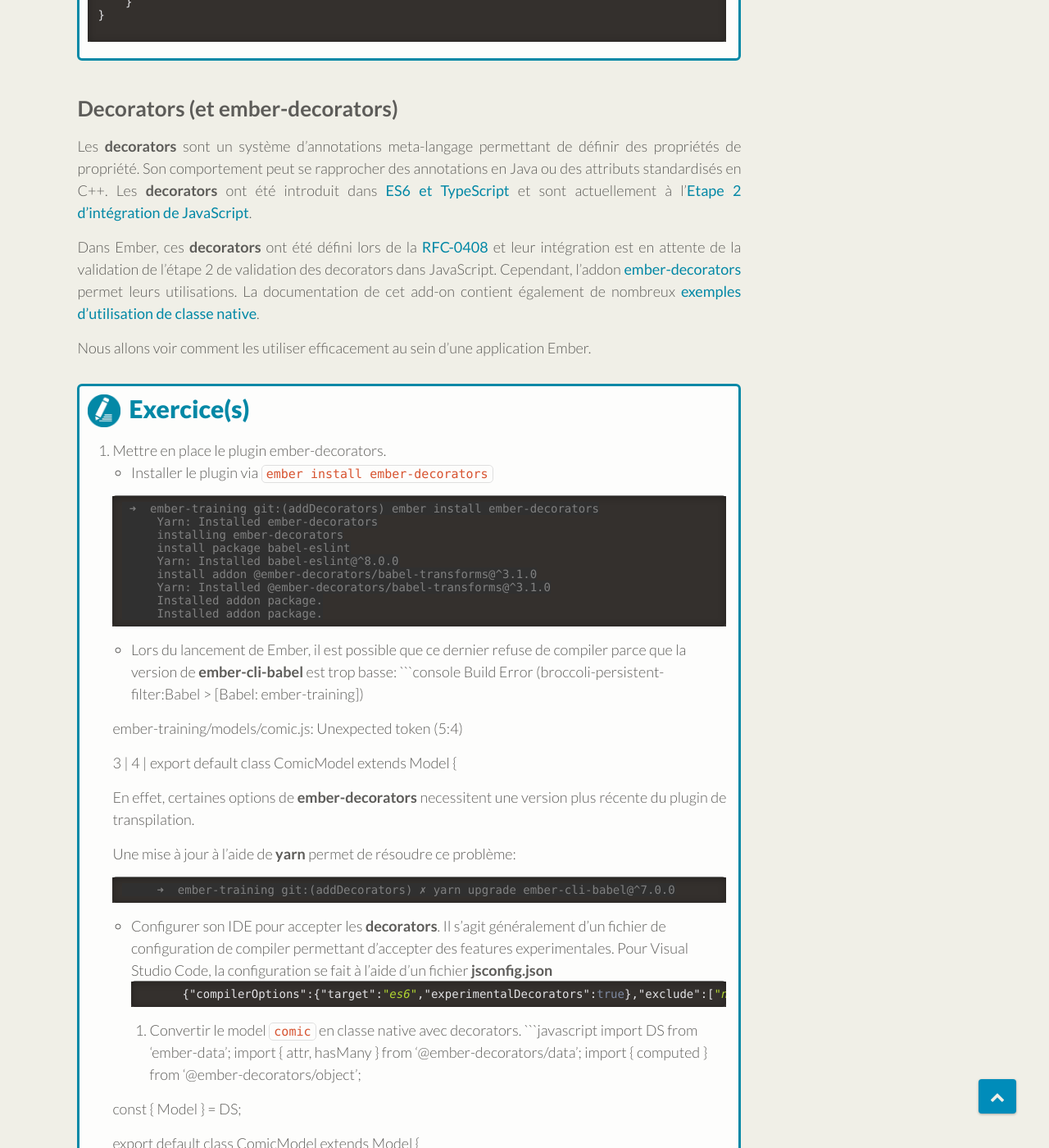
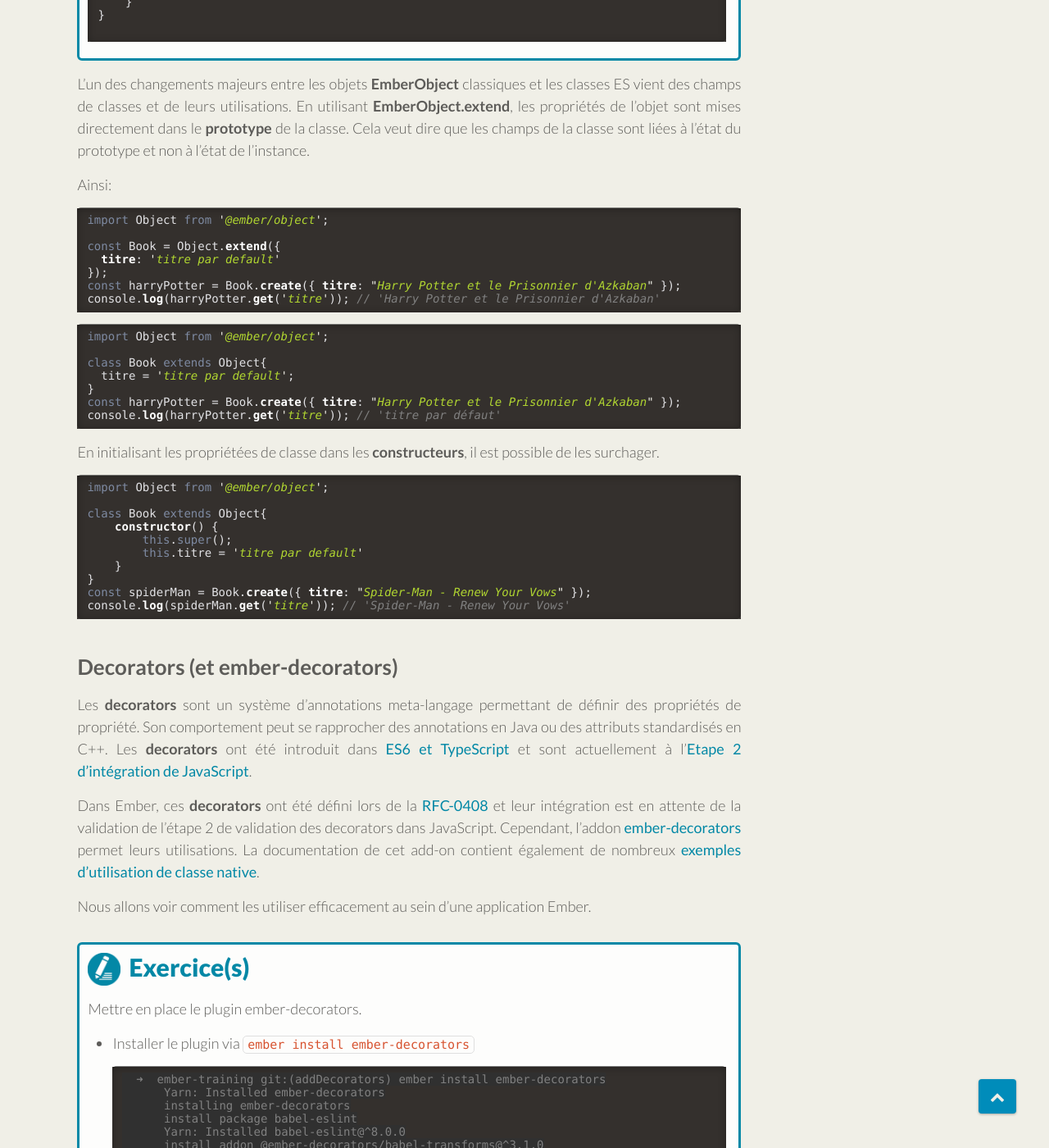
Before and after one commit to bmeurant/bmeurant.github.io, a Jekyll site: the page built from ember/training/advanced.md, in a window 1280 px wide and 1400 px high, scrolled down 1812 px. Shown: the whole window at 82% size. Built offline with Jekyll 4.4.1, drawn with Linux system fonts in a browser that asks for light colours; nearby versions of some CDN libraries; some of the changed text lies outside the part shown.

Commit message:
chore: ajout d'une partie avancée

````diff
--- a/ember/training/advanced.md
+++ b/ember/training/advanced.md
@@ -99,6 +99,46 @@
   {% endcapture %}{{ m | markdownify }}
 </div>
 
+
+L'un des changements majeurs entre les objets **EmberObject** classiques et les classes ES vient des champs de classes et de leurs utilisations. En utilisant **EmberObject.extend**, les propriétés de l'objet sont mises directement dans le **prototype** de la classe. Cela veut dire que les champs de la classe sont liées à l'état du prototype et non à l'état de l'instance.
+
+Ainsi:
+```javascript
+import Object from '@ember/object';
+
+const Book = Object.extend({
+  titre: 'titre par default'
+});
+const harryPotter = Book.create({ titre: "Harry Potter et le Prisonnier d'Azkaban" });
+console.log(harryPotter.get('titre')); // 'Harry Potter et le Prisonnier d'Azkaban'
+```
+
+```javascript
+import Object from '@ember/object';
+
+class Book extends Object{
+  titre = 'titre par default';
+}
+const harryPotter = Book.create({ titre: "Harry Potter et le Prisonnier d'Azkaban" });
+console.log(harryPotter.get('titre')); // 'titre par défaut'
+```
+
+En initialisant les propriétées de classe dans les **constructeurs**, il est possible de les surchager.
+
+```javascript
+import Object from '@ember/object';
+
+class Book extends Object{
+    constructor() {
+        this.super();
+        this.titre = 'titre par default'
+    }
+}
+const spiderMan = Book.create({ titre: "Spider-Man - Renew Your Vows" });
+console.log(spiderMan.get('titre')); // 'Spider-Man - Renew Your Vows'
+```
+
+
 ### Decorators (et ember-decorators)
 
 Les **decorators** sont un système d'annotations meta-langage permettant de définir des propriétés de propriété. Son comportement peut se rapprocher des annotations en Java ou des attributs standardisés en C++.
@@ -127,55 +167,97 @@
         Installed addon package.
     ```
 
-    * Lors du lancement de Ember, il est possible que ce dernier refuse de compiler parce que la version de **ember-cli-babel** est trop basse:
+* Lors du lancement de Ember, il est possible que ce dernier refuse de compiler parce que la version de **ember-cli-babel** est trop basse:
+
     ```console
-    Build Error (broccoli-persistent-filter:Babel > [Babel: ember-training])
+        Build Error (broccoli-persistent-filter:Babel > [Babel: ember-training])
 
-    ember-training/models/comic.js: Unexpected token (5:4)
-
-    3 |
-    4 | export default class ComicModel extends Model {
-    > 5 |     @attr('string', { defaultValue: 'new' }) title;
-        |     ^
+        ember-training/models/comic.js: Unexpected token (5:4)
+          3 |
+          4 | export default class ComicModel extends Model {
+        > 5 |     @attr('string', { defaultValue: 'new' }) title;
+            |     ^
     ```
 
 
-    En effet, certaines options de **ember-decorators** necessitent une version plus récente du plugin de transpilation.
+En effet, certaines options de **ember-decorators** necessitent une version plus récente du plugin de transpilation.
 
-    Une mise à jour à l'aide de **yarn** permet de résoudre ce problème:
+Une mise à jour à l'aide de **yarn** permet de résoudre ce problème:
 
-    ```console
-        ➜  ember-training git:(addDecorators) ✗ yarn upgrade ember-cli-babel@^7.0.0
-    ```
+```console
+➜  ember-training git:(addDecorators) yarn upgrade ember-cli-babel@^7.0.0
+```
 
-    * Configurer son IDE pour accepter les **decorators**. Il s'agit généralement d'un fichier de configuration de compiler permettant d'accepter des features experimentales.
-        Pour Visual Studio Code, la configuration se fait à l'aide d'un fichier **jsconfig.json**
-        ```json
-            {"compilerOptions":{"target":"es6","experimentalDecorators":true},"exclude":["node_modules","bower_components","tmp","vendor",".git","dist"]}
-        ```
-    1. Convertir le model `comic` en classe native avec decorators.
+* Configurer son IDE pour accepter les **decorators**. Il s'agit généralement d'un fichier de configuration de compiler permettant d'accepter des features experimentales.
+
+Pour Visual Studio Code, la configuration se fait à l'aide d'un fichier **jsconfig.json**
+
+```json
+    {"compilerOptions":{"target":"es6","experimentalDecorators":true},"exclude":["node_modules","bower_components","tmp","vendor",".git","dist"]}
+```
+  {% endcapture %}{{ m | markdownify }}
+</div>
+
+
+<div class="work no-answer">
+  {% capture m %}
+1. En utilisant les *decorators** proposées par (ember-decorators)[ember-decorators], il est possible de convertir le model `comic` en classe native.
+Les **decorators** nécessaires sont à importer depuis:
+
 ```javascript
-    import DS from 'ember-data';
-    import { attr, hasMany } from '@ember-decorators/data';
-    import { computed } from '@ember-decorators/object';
+import { attr, hasMany } from '@ember-decorators/data';
+import { computed } from '@ember-decorators/object';
+```
 
-    const { Model } = DS;
 
-    export default class ComicModel extends Model {
-        @attr('string', { defaultValue: 'new' }) title;
-        @attr('string') scriptwriter;
-        @attr('string') illustrator;
-        @attr('string') publisher;
-        @attr('boolean', { defaultValue: false }) isFavorite;
-        @hasMany('album') albums;
+```javascript
+import DS from 'ember-data';
+import { attr, hasMany } from '@ember-decorators/data';
+import { computed } from '@ember-decorators/object';
 
-        @computed('title')
-        get slug() {
-            const title = this.get('title') || 'new';
-            return title.dasherize();
-        }
+const { Model } = DS;
+
+export default class ComicModel extends Model {
+    @attr('string', { defaultValue: 'new' }) title;
+    @attr('string') scriptwriter;
+    @attr('string') illustrator;
+    @attr('string') publisher;
+    @attr('boolean', { defaultValue: false }) isFavorite;
+    @hasMany('album') albums;
+
+    @computed('title')
+    get slug() {
+        const title = this.get('title') || 'new';
+        return title.dasherize();
+    }
+}
+```
+  {% endcapture %}{{ m | markdownify }}
+</div>
+
+
+Pour le développement de composants, **ember-decorators** propose les outils **@ember-decorators/argument**. Ces derniers permettent de mettre en place des verifications et des validations sur les arguments à passer aux composants. Cela va du type de paramètre, son obligation ou non, ou son côté immutable.
+
+<div class="work no-answer">
+  {% capture m %}
+1. Installer `@ember-decorators/argument`
+1. Créer le pendant JavaScript du composant **comic-album** qui vérifie la bonne utilisation du composant.
+
+```javascript
+    import Component from '@ember/component';
+    import { argument } from '@ember-decorators/argument';
+    import { required } from '@ember-decorators/argument/validation';
+    import { Any } from '@ember-decorators/argument/types';
+    import { type } from '@ember-decorators/argument/type';
+
+    export default class ComicAlbumComponent extends Component {
+        @argument
+        @required
+        @type(Any)
+        model;
     }
 ```
+
 
   {% endcapture %}{{ m | markdownify }}
 </div>
````
Also changed, not shown: other parts of ember/training/advanced.md (+2 -2 lines), ember/training/testing.md (+1 -0 lines).
